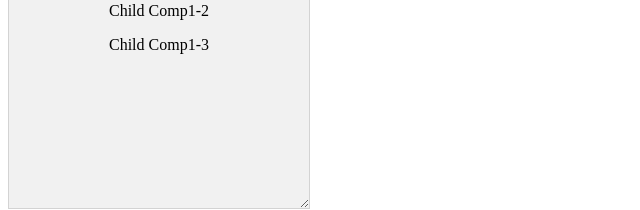
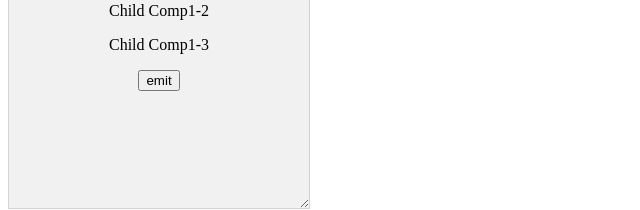
Before and after one commit to YunKul-Lee/flexible-box, a Vue app: page / in a window 1280 px wide. Both pictures are taken after a click on the button "메시지 박스1 띄우기". Shown: the part 142-352 px from the top of the page, without its empty margins (0-640 px from the left). Built offline with nearby package versions, Linux system fonts and the light colour scheme; the HTML template or start-up script is replaced by a standard one.

Commit message:
emit(update-data) 정의

```diff
--- a/src/App.vue
+++ b/src/App.vue
@@ -18,7 +18,7 @@ const toggle2 = (event: MouseEvent): void => {
 }
 
 function updateData(params: object) {
-
+  console.log(params)
 }
 
 </script>
@@ -27,7 +27,7 @@ function updateData(params: object) {
   <div>
     <button @click="toggle1">메시지 박스1 띄우기</button>
     <p />
-    <flexible-box ref="op1" :contents="ChildComp1" :width="300"></flexible-box>
+    <flexible-box ref="op1" @update-data="updateData" :contents="ChildComp1" :width="300"></flexible-box>
     <p />
     <button @click="toggle2">메시지 박스2 띄우기</button>
     <p />
--- a/src/components/ChildComp1.vue
+++ b/src/components/ChildComp1.vue
@@ -1,4 +1,15 @@
 <script setup lang="ts">
+const emit = defineEmits<{
+  'update-data': [params: any]
+}>()
+
+function callParent() {
+  const params = {
+    'key1': 'value1',
+    'key2': 'value2'
+  }
+  emit('update-data', params)
+}
 
 </script>
 
@@ -7,6 +18,9 @@
     <p>Child Comp1-1</p>
     <p>Child Comp1-2</p>
     <p>Child Comp1-3</p>
+    <div>
+      <button @click="callParent">emit</button>
+    </div>
   </div>
 </template>
 
--- a/src/components/FlexibleBox.vue
+++ b/src/components/FlexibleBox.vue
@@ -5,7 +5,6 @@ import {type Component, nextTick, ref, useTemplateRef} from "vue";
  * TODO ::
  * - Transition 적용
  * - zIndex 옵션 (base,auto)
- * - emit 정의하기
  */
 
 const flexibleOptions = withDefaults(defineProps<{
@@ -64,8 +63,8 @@ defineExpose({
   toggle
 })
 
-defineEmits<{
-  'updateData': [params: object]
+const emit = defineEmits<{
+  (e: 'update-data', params: any): void
 }>()
 
 /**
@@ -135,6 +134,13 @@ function dragElement(el: HTMLElement) {
   }
 }
 
+/**
+ * 자식 컴포넌트의 결과값을 상위 컴포넌트로 전달
+ * @param params
+ */
+function updateData(params: any) {
+  emit('update-data', params)
+}
 </script>
 
 <template>
@@ -144,7 +150,7 @@ function dragElement(el: HTMLElement) {
         <div>헤더</div>
       </div>
       <div>
-        <component :is="flexibleOptions.contents"></component>
+        <component :is="flexibleOptions.contents" @update-data="updateData"></component>
       </div>
     </div>
   </Transition>
```
